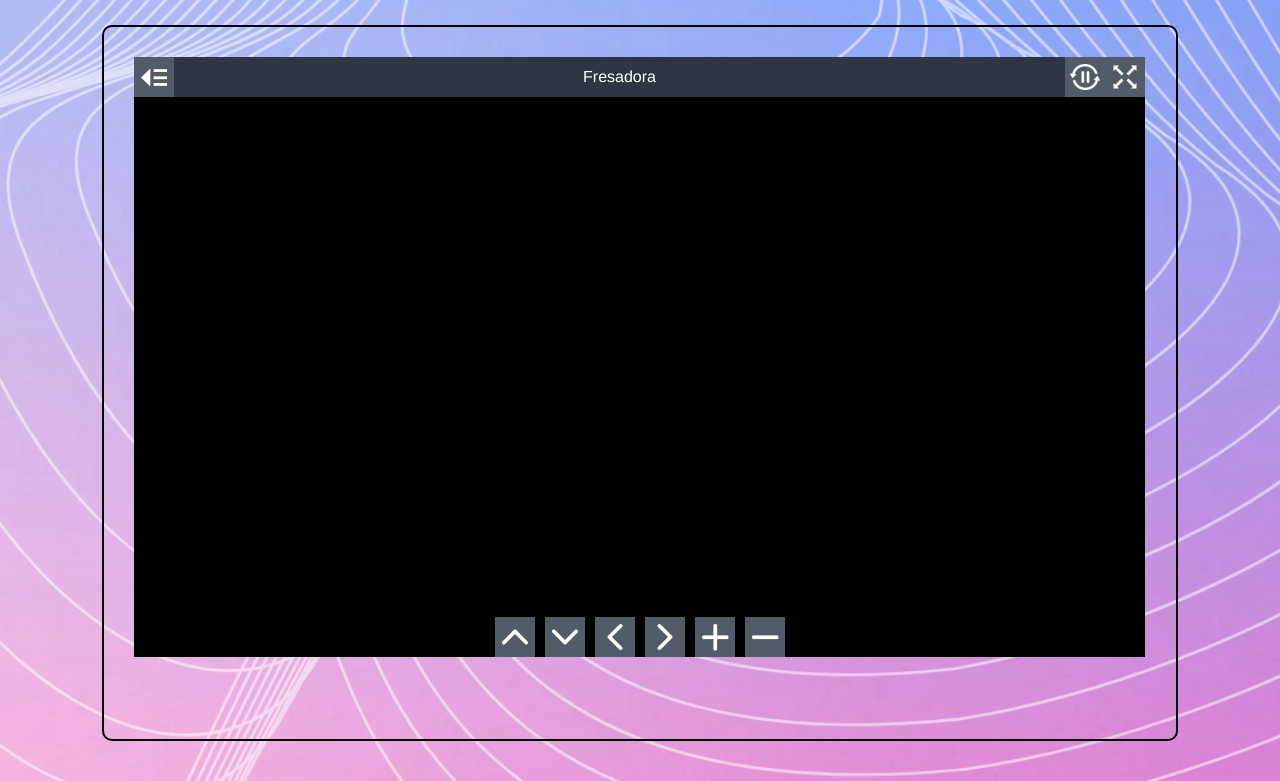
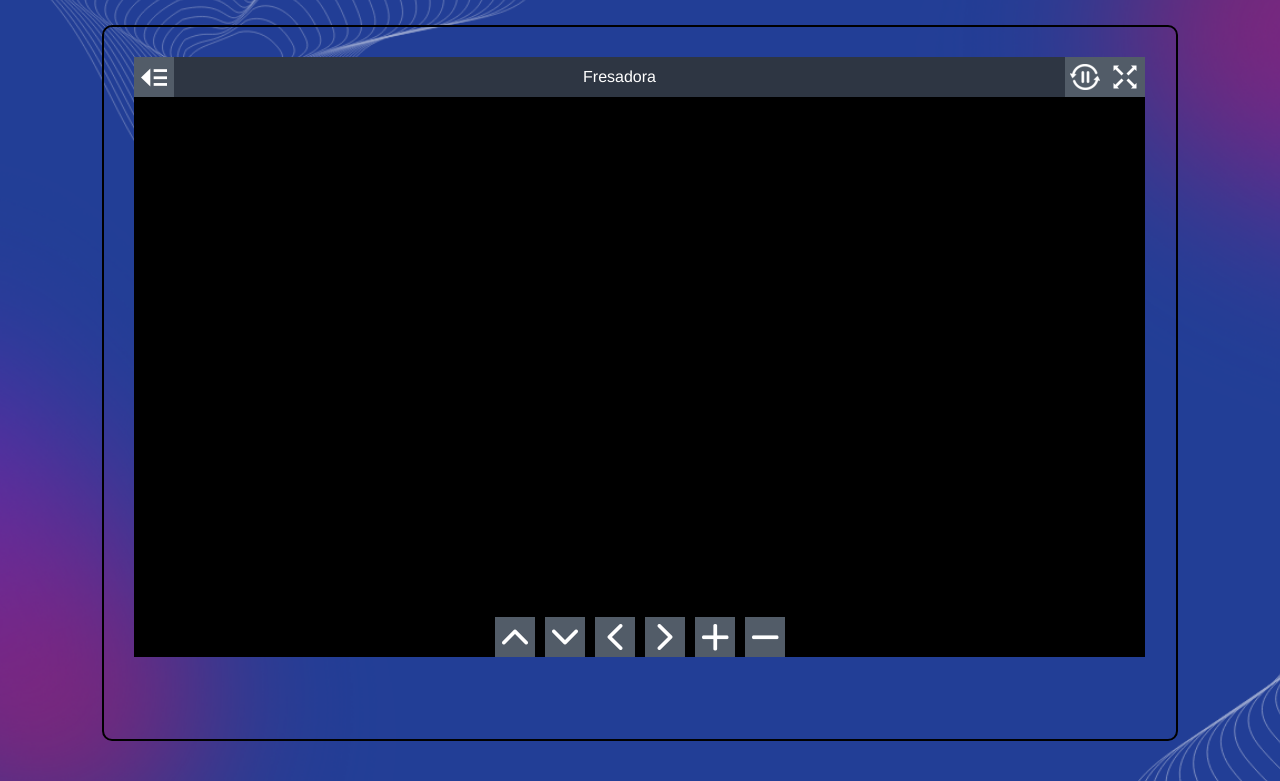
Before and after one commit to comunicacionfablab/tourfinaal, a plain HTML site: page index.html in a window 1280 px wide. Shown: the part 73-854 px from the top of the page. Drawn offline with Linux system fonts and the light colour scheme.

Commit message:
change background

```diff
--- a/index.html
+++ b/index.html
@@ -21,7 +21,7 @@
             padding-bottom:  42px;
         }
         body {
-    background-image: url("images/fondo10.png");
+    background-image: url("images/fondo3.png");
     background-size: cover;
     background-repeat: no-repeat;
     background-position: center;
```
